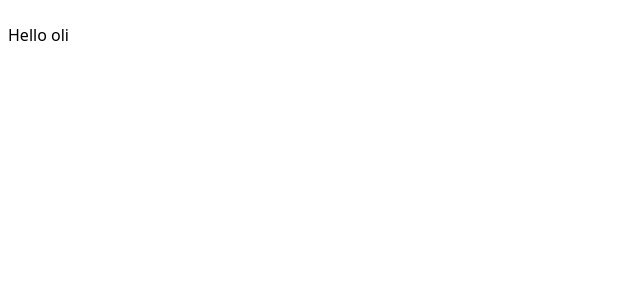
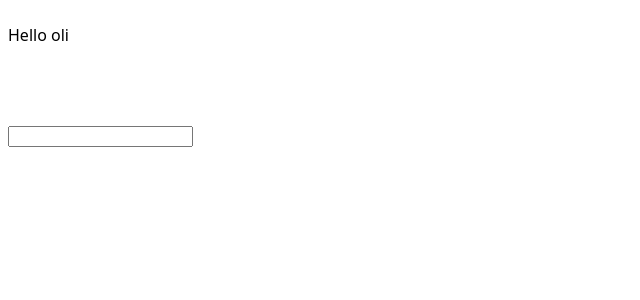
Before and after one commit to PJSalter/FAC-react-challenge, a React (Vite) app: page / in a window 1280 px wide. Shown: the top 300 px of the page, without its empty margins (0-640 px from the left). Built offline with nearby package versions, Linux system fonts and the light colour scheme.

Commit message:
passed in shouter component inside app

```diff
--- a/challenge/App.jsx
+++ b/challenge/App.jsx
@@ -1,9 +1,11 @@
 import Greeting from "../challenge/Greeting";
+import Shouter from "./Shouter";
 
 function App() {
   return (
     <main>
       <Greeting name="oli" />
+      <Shouter />
     </main>
   );
 }
```
